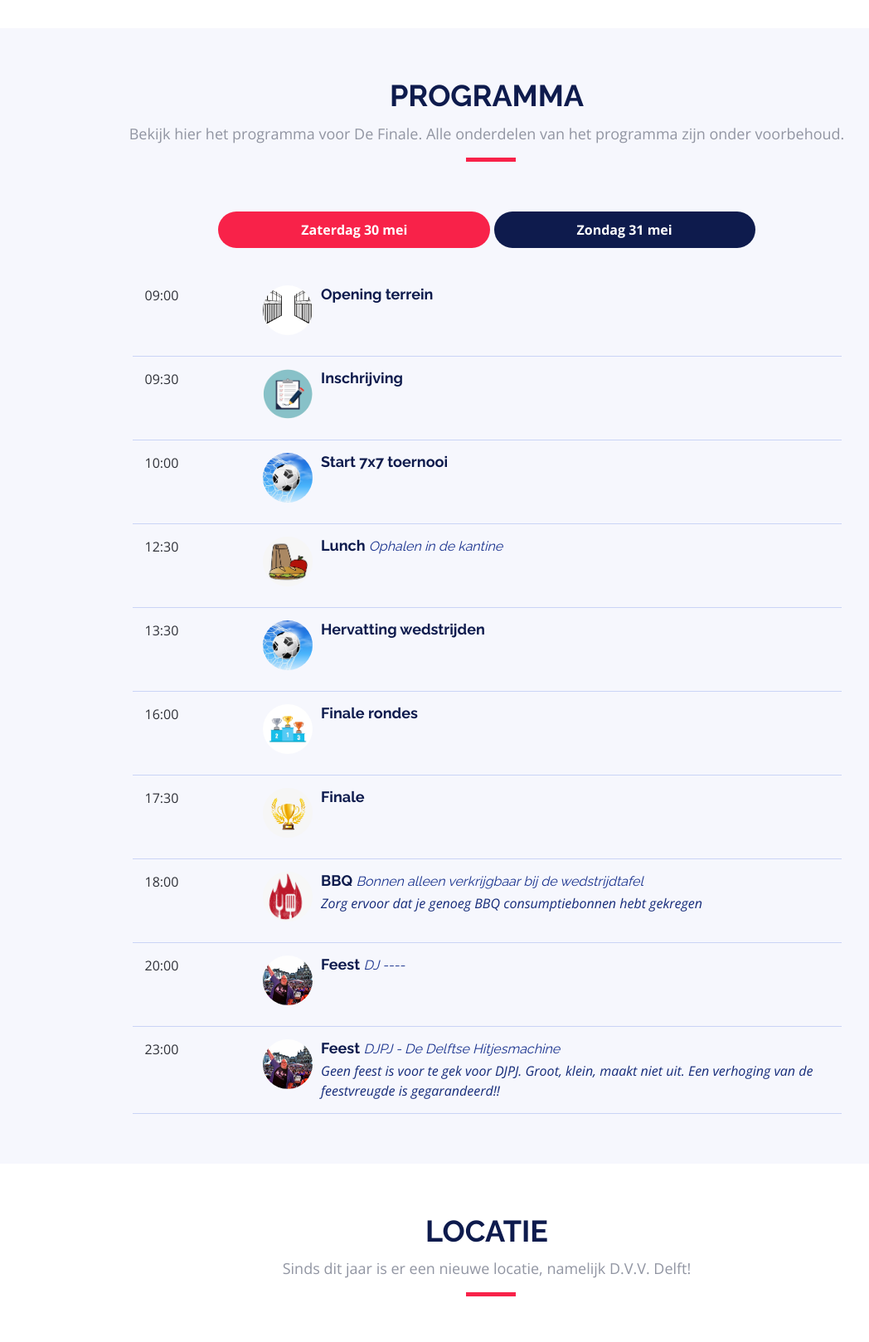
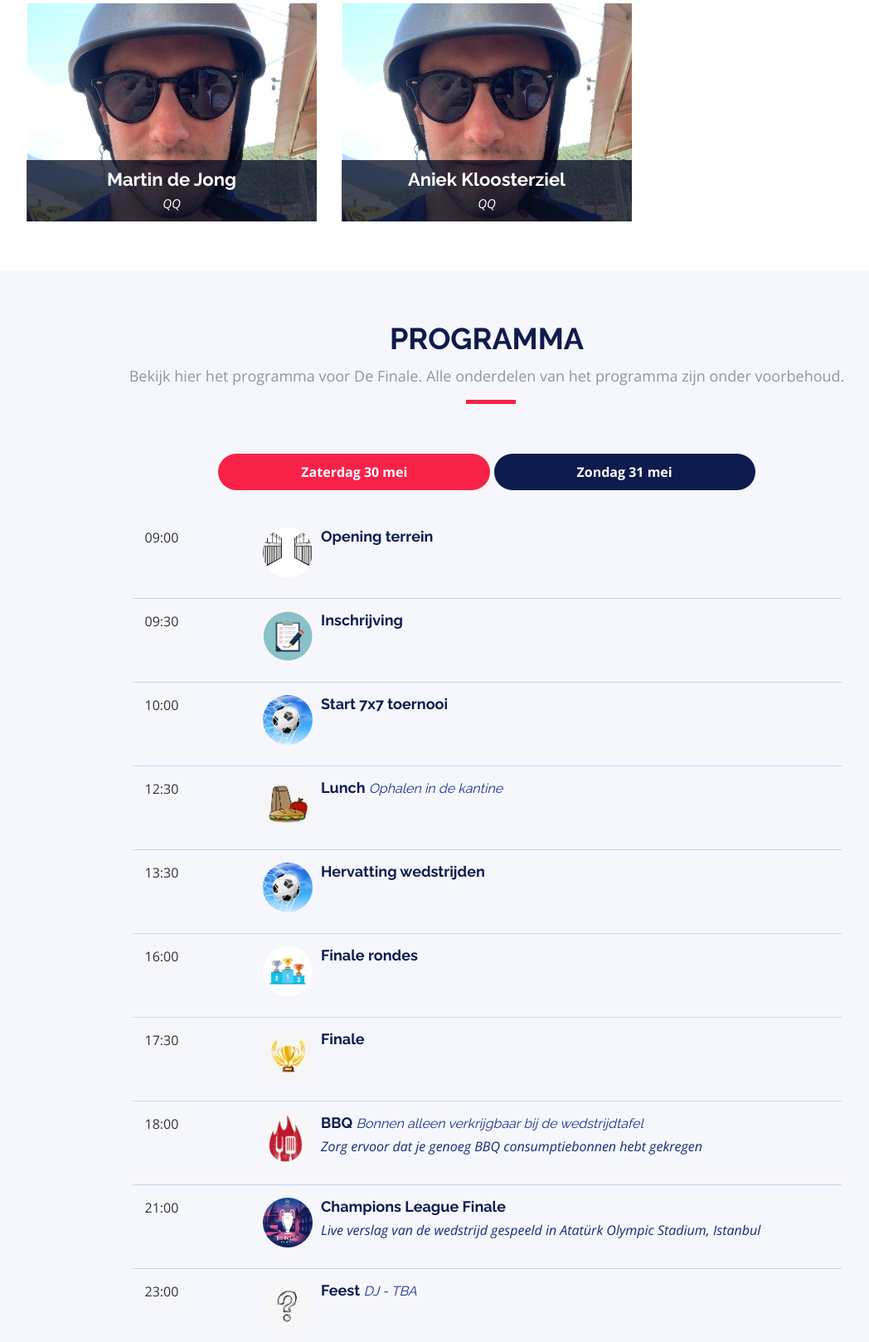
Before and after one commit to de-finale/de-finale.github.io, a plain HTML site: page index.html in a window 1280 px wide. Shown: the part 2026-3644 px from the top of the page at 83% size, without its empty margins (53-1101 px from the left). Drawn offline with nearby package versions, Linux system fonts and the light colour scheme; grey boxes are pictures that could not be loaded.

Commit message:
avg proof

```diff
--- a/index.html
+++ b/index.html
@@ -4,7 +4,7 @@
 <head>
   <meta charset="utf-8">
   <!-- <title>De Finale - 30-31 Mei 2020</title> -->
-  <title>Not yet indexed</title>
+  <title>De Finale - By ToerCie '20</title>
   <meta content="width=device-width, initial-scale=1.0" name="viewport">
   <meta content="" name="keywords">
   <meta content="" name="description">
@@ -219,6 +219,40 @@
               </div>
             </div>
           </div>
+          <div class="col-lg-4 col-md-6">
+            <div class="speaker">
+              <img src="img/speakers/willem.jpg" alt="Speaker 7" class="img-fluid">
+              <div class="details">
+                <h3><a href="speaker-details.html">Martin de Jong</a></h3>
+                <p>QQ</p>
+                <div class="social">
+                  <a href="http://ariston80.nl/voetbal/heren4">Heren 4 "Bajnaajn" - </a>
+                  <a href="https://www.instagram.com/willlem05/"><i class="fa fa-instagram"></i></a>
+                  <!-- <a href=""><i class="fa fa-facebook"></i></a>
+                  <a href=""><i class="fa fa-google-plus"></i></a>
+                  <a href=""><i class="fa fa-linkedin"></i></a> -->
+                </div>
+              </div>
+            </div>
+          </div>
+          <div class="col-lg-4 col-md-6">
+            <div class="speaker">
+              <img src="img/speakers/willem.jpg" alt="Speaker 8" class="img-fluid">
+              <div class="details">
+                <h3><a href="speaker-details.html">Aniek Kloosterziel</a></h3>
+                <p>QQ</p>
+                <div class="social">
+                  <a href="http://ariston80.nl/voetbal/heren3">Dames 2 - </a>
+                  <a href="https://www.instagram.com/willlem05/"><i class="fa fa-instagram"></i></a>
+                  <!-- <a href=""><i class="fa fa-facebook"></i></a>
+                  <a href=""><i class="fa fa-google-plus"></i></a>
+                  <a href=""><i class="fa fa-linkedin"></i></a> -->
+                </div>
+              </div>
+            </div>
+          </div>
+
+
         </div>
       </div>
 
@@ -342,13 +376,13 @@
             </div>
 
             <div class="row schedule-item">
-              <div class="col-md-2"><time>20:00</time></div>
+              <div class="col-md-2"><time>21:00</time></div>
               <div class="col-md-10">
                 <div class="speaker">
-                  <img src="img/programma/dj-pj.jpg" alt="Willow Trantow">
+                  <img src="img/programma/cl_final.png" alt="Willow Trantow">
                 </div>
-                <h4>Feest <span>DJ ----</span></h4>
-                <p></p>
+                <h4>Champions League Finale <span></span></h4>
+                <p>Live verslag van de wedstrijd gespeeld in Atatürk Olympic Stadium, Istanbul</p>
               </div>
             </div>
 
@@ -356,10 +390,10 @@
               <div class="col-md-2"><time>23:00</time></div>
               <div class="col-md-10">
                 <div class="speaker">
-                  <img src="img/programma/dj-pj.jpg" alt="Willow Trantow">
+                  <img src="img/programma/tba.png" alt="Willow Trantow">
                 </div>
-                <h4>Feest <span> DJPJ - De Delftse Hitjesmachine</span></h4>
-                <p>Geen feest is voor te gek voor DJPJ. Groot, klein, maakt niet uit. Een verhoging van de feestvreugde is gegarandeerd!!</p>
+                <h4>Feest <span> DJ - TBA</span></h4>
+                <!-- <p>Geen feest is voor te gek voor DJPJ. Groot, klein, maakt niet uit. Een verhoging van de feestvreugde is gegarandeerd!!</p> -->
               </div>
             </div>
 
@@ -593,7 +627,7 @@
           <p>Check hier de foto's van ons laatste event</p>
         </div>
       </div>
-
+<!--
       <div class="owl-carousel gallery-carousel">
         <a href="img/gallery/1.jpg" class="venobox" data-gall="gallery-carousel"><img src="img/gallery/1.jpg" alt=""></a>
         <a href="img/gallery/2.jpg" class="venobox" data-gall="gallery-carousel"><img src="img/gallery/2.jpg" alt=""></a>
@@ -603,7 +637,7 @@
         <a href="img/gallery/6.jpg" class="venobox" data-gall="gallery-carousel"><img src="img/gallery/6.jpg" alt=""></a>
         <a href="img/gallery/7.jpg" class="venobox" data-gall="gallery-carousel"><img src="img/gallery/7.jpg" alt=""></a>
         <a href="img/gallery/8.jpg" class="venobox" data-gall="gallery-carousel"><img src="img/gallery/8.jpg" alt=""></a>
-      </div>
+      </div> -->
 
     </section>
 
@@ -625,11 +659,11 @@
             </div>
           </div>
 
-          <div class="col-lg-3 col-md-4 col-xs-6">
+          <!-- <div class="col-lg-3 col-md-4 col-xs-6">
             <div class="supporter-logo">
               <img src="img/supporters/2.jpg" class="img-fluid" alt="">
             </div>
-          </div>
+          </div> -->
 
           <div class="col-lg-3 col-md-4 col-xs-6">
             <div class="supporter-logo">
```
Also changed, not shown: img/programma/cl_final.png (added), img/programma/tba.png (added).
